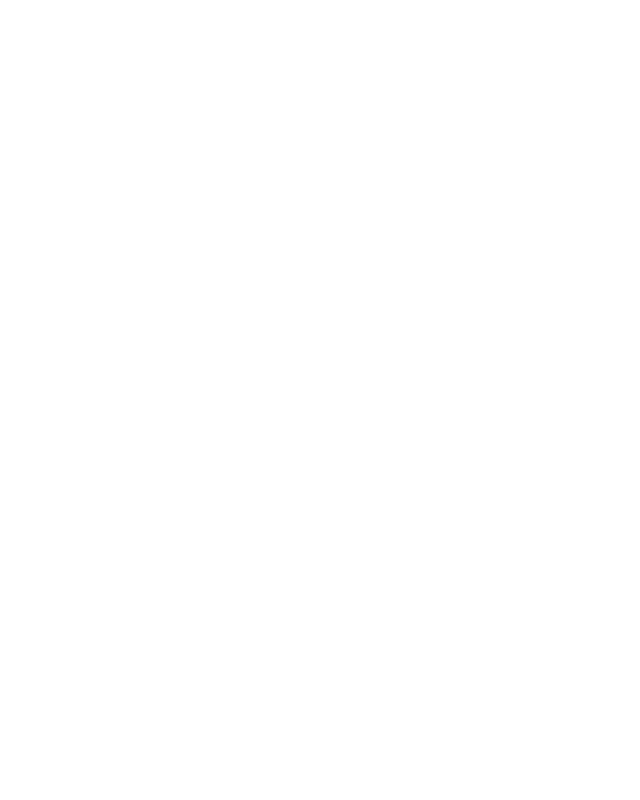
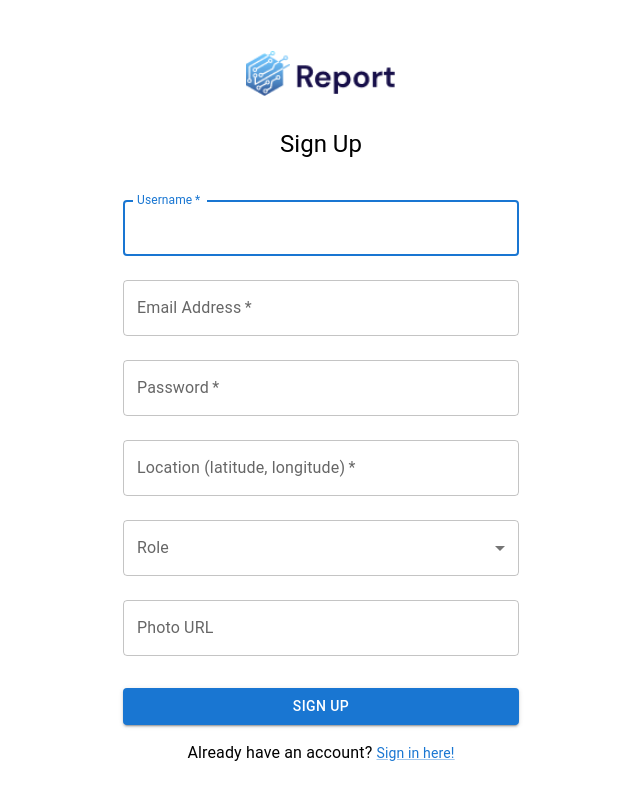
Before and after one commit to yoav1870/E2E, a React (Vite) app in the folder client/: page /sign-up in a window 1280 px wide. Before the commit this address had no page. Shown: the top 800 px of the page, without its empty margins (319-959 px from the left). Built offline with nearby package versions, Linux system fonts and the light colour scheme.

Commit message:
created sign up page

```diff
--- a/client/package.json
+++ b/client/package.json
@@ -14,6 +14,7 @@
     "@emotion/styled": "^11.11.5",
     "@mui/icons-material": "^5.15.14",
     "@mui/material": "^5.15.14",
+    "axios": "^1.6.8",
     "react": "^18.2.0",
     "react-dom": "^18.2.0",
     "react-router-dom": "^6.22.3"
--- a/client/src/App.jsx
+++ b/client/src/App.jsx
@@ -1,17 +1,19 @@
 import { BrowserRouter, Routes, Route } from "react-router-dom";
 import HomePage from "./pages/HomePage.jsx";
 import SignIn from "./pages/SignIn";
-// import SignUp from "./pages/SignUp";
-// import Profile from "./pages/Profile.jsx";
+import SignUp from "./pages/SignUp";
+import Profile from "./pages/Profile.jsx";
+import Header from "./component/Header.jsx";
 
 const App = () => (
   <BrowserRouter>
+  {/* <Header /> */}
     <Routes>
       <Route path="/home" element={<HomePage />} />
-      {/* <Route path="/sign-in" element={<SignIn />} /> */}
+      <Route path="/sign-in" element={<SignIn />} />
       <Route path="/" element={<SignIn />} />
-      {/* <Route path="/sign-up" element={<SignUp />} /> */}
-      {/* <Route path="/profile" element={<Profile />} /> */}
+      <Route path="/sign-up" element={<SignUp />} />
+      <Route path="/profile" element={<Profile />} />
     </Routes>
   </BrowserRouter>
 );
--- /dev/null
+++ b/client/src/pages/Profile.jsx
@@ -0,0 +1,64 @@
+import React, { useState, useEffect } from 'react';
+import { Container, Typography, Box, Paper, Grid } from '@mui/material';
+import logo from '../assets/logo.png';
+
+// Mock function to fetch user data
+const fetchUserData = () => {
+    return {
+        username: "johndoe",
+        email: "johndoe@example.com",
+        role: "service_provider",
+        location: {
+            coordinates: [34.0522, -118.2437], // Example coordinates
+        },
+        description: "Experienced plumbing specialist in your area.",
+        profession: "Plumber",
+        availability: true,
+        ranking: 5,
+        photo: logo, // Using the logo as a placeholder for the user's photo
+        createdAt: "2021-04-12T23:20:50.520Z",
+    };
+};
+
+const UserProfile = () => {
+    const [user, setUser] = useState(null);
+
+    useEffect(() => {
+        const userData = fetchUserData();
+        setUser(userData);
+    }, []);
+
+    if (!user) {
+        return <Typography>Loading...</Typography>;
+    }
+
+    return (
+        <Container component="main" maxWidth="sm" sx={{
+            display: 'flex', flexDirection: 'column', alignItems: 'center', marginTop: 5,
+        }}>
+            <Typography component="h1" variant="h4" fontWeight="bold" marginBottom={3}>
+                User Profile
+            </Typography>
+            <Paper elevation={3} sx={{ width: '100%', padding: 4 }}>
+                <Box component="img" src={user.photo} alt="Profile photo" sx={{ width: 100, height: 100, borderRadius: '50%', margin: 'auto' }} />
+                <Typography variant="h6" fontWeight="bold" marginTop={2} textAlign="center">{user.username}</Typography>
+                <Typography textAlign="center">{user.email}</Typography>
+                <Typography textAlign="center" marginTop={1}>Role: {user.role}</Typography>
+                <Typography textAlign="center">Location: {user.location.coordinates.join(', ')}</Typography>
+                {user.description && <Typography textAlign="center" marginTop={1}>{user.description}</Typography>}
+
+                {user.role === 'service_provider' && (
+                    <React.Fragment>
+                        <Typography textAlign="center" marginTop={1}>Profession: {user.profession}</Typography>
+                        <Typography textAlign="center">Availability: {user.availability ? 'Available' : 'Not Available'}</Typography>
+                        <Typography textAlign="center">Ranking: {user.ranking} stars</Typography>
+                    </React.Fragment>
+                )}
+
+                <Typography textAlign="center" marginTop={2} color="text.secondary">Member since: {new Date(user.createdAt).toLocaleDateString()}</Typography>
+            </Paper>
+        </Container>
+    );
+};
+
+export default UserProfile;
--- /dev/null
+++ b/client/src/pages/SignUp.jsx
@@ -0,0 +1,126 @@
+import React, { useState } from 'react';
+import { Container, Typography, TextField, Button, Link, FormControl, RadioGroup, FormControlLabel, Radio, FormGroup, Checkbox, InputLabel, Select, MenuItem, Box } from '@mui/material';
+import axios from 'axios';
+import logo from '../assets/logo.png';
+import { useNavigate } from 'react-router-dom';
+
+const SignUp = () => {
+    const [userData, setUserData] = useState({
+        username: '',
+        email: '',
+        password: '',
+        role: '',
+        location: '',
+        profession: '',
+        description: '',
+        availability: false,
+        ranking: '',
+        photo: '',
+    });
+    const [error, setError] = useState(''); // State to hold error messages from the server
+    const navigate = useNavigate();
+
+    const handleInputChange = (e) => {
+        const { name, value } = e.target;
+        setUserData({ ...userData, [name]: value });
+    };
+
+    const handleCheckboxChange = (e) => {
+        setUserData({ ...userData, availability: e.target.checked });
+    };
+
+    const handleLocationFocus = () => {
+        if ("geolocation" in navigator) {
+            navigator.geolocation.getCurrentPosition((position) => {
+                const { latitude, longitude } = position.coords;
+                setUserData({ ...userData, location: `${latitude.toFixed(6)},${longitude.toFixed(6)}` });
+            }, (error) => {
+                console.error("Error obtaining geolocation:", error);
+                alert("Error obtaining geolocation. Please enter manually.");
+            });
+        } else {
+            console.log("Geolocation is not supported by this browser.");
+            alert("Geolocation is not supported by this browser. Please enter manually.");
+        }
+    };
+
+    const handleSubmit = async (event) => {
+        event.preventDefault();
+        const dataToSend = {
+            ...userData,
+            location: {
+                type: "Point",
+                coordinates: userData.location.split(',').map(coord => parseFloat(coord.trim()))
+            },
+        };
+
+        try {
+            const response = await axios.post('https://e2e-y8hj.onrender.com/api/users', dataToSend, {
+                headers: {
+                    'Content-Type': 'application/json',
+                },
+            });
+            console.log('Sign up successful', response.data);
+            // Redirect to the home page upon successful sign-up
+            navigate('/home');
+        } catch (error) {
+            console.error('Sign up failed', error);
+            // Extract and show detailed error message from server
+            const message = error.response && error.response.data ? error.response.data : 'Sign up failed. Please try again.';
+            setError(message); // Set the detailed error message from the server
+        }
+    };
+
+    return (
+        <Container component="main" maxWidth="xs" sx={{ display: 'flex', flexDirection: 'column', alignItems: 'center', justifyContent: 'center', height: '100vh', gap: 2 }}>
+            <Box component="img" src={logo} alt="Logo" sx={{ width: 150, height: 'auto', marginBottom: 2 }} />
+            <Typography component="h1" variant="h5">Sign Up</Typography>
+
+            <Box component="form" onSubmit={handleSubmit} noValidate sx={{ mt: 1 }}>
+                <TextField margin="normal" required fullWidth id="username" label="Username" name="username" autoComplete="username" autoFocus value={userData.username} onChange={handleInputChange} />
+                <TextField margin="normal" required fullWidth id="email" label="Email Address" name="email" autoComplete="email" type="email" value={userData.email} onChange={handleInputChange} />
+                <TextField margin="normal" required fullWidth name="password" label="Password" type="password" id="password" autoComplete="new-password" value={userData.password} onChange={handleInputChange} />
+                <TextField margin="normal" required fullWidth name="location" label="Location (latitude, longitude)" onFocus={handleLocationFocus} value={userData.location} onChange={handleInputChange} placeholder="34.0522, -118.2437" />
+
+                <FormControl fullWidth margin="normal">
+                    <InputLabel id="role-label">Role</InputLabel>
+                    <Select labelId="role-label" id="role" name="role" value={userData.role} label="Role" onChange={handleInputChange}>
+                        <MenuItem value="service_request">Service Request</MenuItem>
+                        <MenuItem value="service_provider">Service Provider</MenuItem>
+                    </Select>
+                </FormControl>
+
+                {userData.role === 'service_provider' && (
+                    <>
+                        <TextField margin="normal" required fullWidth name="profession" label="Profession" autoComplete="profession" value={userData.profession} onChange={handleInputChange} />
+                        <TextField margin="normal" fullWidth name="description" label="Description" autoComplete="description" value={userData.description} onChange={handleInputChange} />
+                        <TextField
+                            margin="normal"
+                            required
+                            fullWidth
+                            id="ranking"
+                            label="Ranking"
+                            name="ranking"
+                            autoComplete="ranking"
+                            type="number"
+                            InputProps={{ inputProps: { min: 1, max: 5 } }} // Ensure the ranking is within 1-5
+                            value={userData.ranking}
+                            onChange={handleInputChange}
+                        />
+
+                    </>
+                )}
+
+                <TextField margin="normal" fullWidth name="photo" label="Photo URL" value={userData.photo} onChange={handleInputChange} placeholder="http://example.com/photo.jpg" />
+
+                <Button type="submit" fullWidth variant="contained" sx={{ mt: 3, mb: 2 }}>Sign Up</Button>
+
+                <Typography textAlign="center">
+                    Already have an account? <Link href="/sign-in" variant="body2">Sign in here!</Link>
+                </Typography>
+            </Box>
+        </Container>
+    );
+};
+
+export default SignUp;
```
Also changed, not shown: 1 other file (tests, documents, lock files or other folders).
